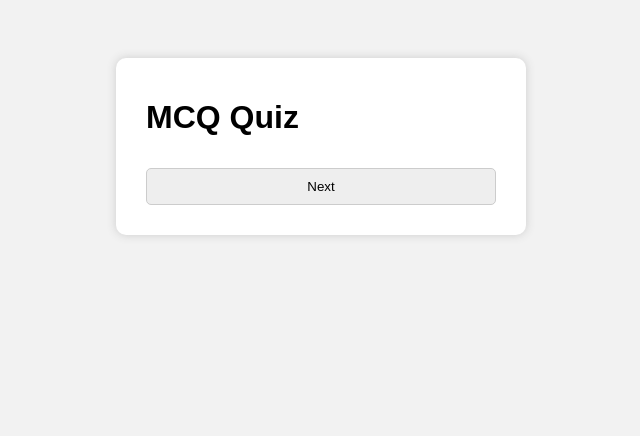
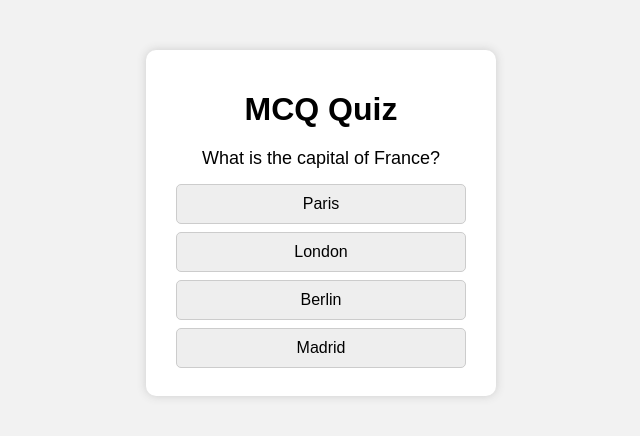
Before and after one commit to Harsha-kp/mcq-test, a plain HTML site: page index.html in a window 1280 px wide. Shown: the whole page, without its empty margins (319-959 px from the left). Drawn offline with Linux system fonts and the light colour scheme.

Commit message:
Update index.html

```diff
--- a/index.html
+++ b/index.html
@@ -2,38 +2,219 @@
 <html lang="en">
 <head>
   <meta charset="UTF-8" />
-  <meta name="viewport" content="width=device-width, initial-scale=1.0"/>
+  <meta name="viewport" content="width=device-width, initial-scale=1" />
   <title>MCQ Quiz</title>
 
-  <!-- Link to external CSS for styling -->
-  <link rel="stylesheet" href="style.css" />
+  <style>
+    body {
+      font-family: Arial, sans-serif;
+      background: #f2f2f2;
+      display: flex;
+      justify-content: center;
+      padding: 50px;
+      margin: 0;
+    }
+    .container {
+      background: white;
+      padding: 20px 30px;
+      border-radius: 10px;
+      box-shadow: 0 0 10px #ccc;
+      width: 350px;
+      box-sizing: border-box;
+      text-align: center;
+    }
+    h1 {
+      margin-bottom: 20px;
+    }
+    #question {
+      font-size: 18px;
+      margin-bottom: 15px;
+    }
+    #options button {
+      display: block;
+      width: 100%;
+      padding: 10px;
+      margin: 8px 0;
+      font-size: 16px;
+      cursor: pointer;
+      background-color: #eee;
+      border: 1px solid #ccc;
+      border-radius: 5px;
+      transition: background-color 0.3s;
+    }
+    #options button:hover:not(:disabled) {
+      background-color: #ddd;
+    }
+    #options button.correct {
+      background-color: lightgreen !important;
+      border-color: green !important;
+      color: #000;
+    }
+    #options button.wrong {
+      background-color: tomato !important;
+      border-color: darkred !important;
+      color: #000;
+    }
+    #next-btn {
+      margin-top: 20px;
+      padding: 12px;
+      font-size: 16px;
+      border-radius: 5px;
+      border: none;
+      background-color: #4285f4;
+      color: white;
+      cursor: pointer;
+      display: none; /* hidden initially */
+      width: 100%;
+    }
+    #next-btn:hover {
+      background-color: #357ae8;
+    }
+    #result-box {
+      display: none;
+    }
+    #score {
+      font-size: 20px;
+      font-weight: bold;
+      margin-top: 10px;
+    }
+  </style>
 </head>
 <body>
+
   <div class="container">
-    <!-- Quiz heading -->
     <h1>MCQ Quiz</h1>
 
-    <!-- Quiz content box -->
     <div id="quiz-box">
-      <!-- Question text will be injected here -->
       <p id="question"></p>
-
-      <!-- Answer options will be dynamically created here -->
       <div id="options"></div>
-
-      <!-- Button to proceed to the next question -->
       <button id="next-btn" onclick="nextQuestion()">Next</button>
     </div>
 
-    <!-- Result section (hidden initially) -->
-    <div id="result-box" style="display: none;">
+    <div id="result-box">
       <h2>Quiz Completed!</h2>
-      <!-- Final score will be displayed here -->
       <p id="score"></p>
     </div>
   </div>
 
-  <!-- Link to external JavaScript for quiz logic -->
-  <script src="script.js"></script>
+  <script>
+    // Quiz questions array
+    const questions = [
+      {
+        question: "What is the capital of France?",
+        options: ["Paris", "London", "Berlin", "Madrid"],
+        answer: "Paris"
+      },
+      {
+        question: "Which is the smallest prime number?",
+        options: ["0", "1", "2", "3"],
+        answer: "2"
+      },
+      {
+        question: "What is the result of 3 * 4?",
+        options: ["7", "12", "14", "24"],
+        answer: "12"
+      },
+      {
+        question: "Which planet is known as the Red Planet?",
+        options: ["Earth", "Mars", "Jupiter", "Saturn"],
+        answer: "Mars"
+      },
+      {
+        question: "What is the square root of 25?",
+        options: ["3", "5", "7", "9"],
+        answer: "5"
+      },
+      {
+        question: "Who wrote 'Hamlet'?",
+        options: ["Charles Dickens", "William Shakespeare", "J.K. Rowling", "Leo Tolstoy"],
+        answer: "William Shakespeare"
+      },
+      {
+        question: "Which gas do plants absorb from the air?",
+        options: ["Oxygen", "Hydrogen", "Carbon Dioxide", "Nitrogen"],
+        answer: "Carbon Dioxide"
+      },
+      {
+        question: "What is H2O?",
+        options: ["Oxygen", "Hydrogen", "Water", "Salt"],
+        answer: "Water"
+      },
+      {
+        question: "Which continent is India in?",
+        options: ["Europe", "Asia", "Africa", "Australia"],
+        answer: "Asia"
+      },
+      {
+        question: "What color do you get when you mix red and white?",
+        options: ["Pink", "Purple", "Blue", "Brown"],
+        answer: "Pink"
+      }
+    ];
+
+    let currentQuestion = 0;
+    let score = 0;
+
+    // Load current question and options
+    function loadQuestion() {
+      // Hide next button initially
+      document.getElementById("next-btn").style.display = "none";
+
+      // Clear previous options
+      const optionsDiv = document.getElementById("options");
+      optionsDiv.innerHTML = "";
+
+      // Load question text
+      const currentQ = questions[currentQuestion];
+      document.getElementById("question").innerText = currentQ.question;
+
+      // Create buttons for each option
+      currentQ.options.forEach(option => {
+        const btn = document.createElement("button");
+        btn.className = "option";
+        btn.innerText = option;
+        btn.onclick = () => checkAnswer(btn, currentQ.answer);
+        optionsDiv.appendChild(btn);
+      });
+    }
+
+    // Check answer and mark correct/incorrect
+    function checkAnswer(selectedBtn, correctAnswer) {
+      // Disable all option buttons after selection
+      const allOptions = document.querySelectorAll("#options button");
+      allOptions.forEach(btn => btn.disabled = true);
+
+      if (selectedBtn.innerText === correctAnswer) {
+        selectedBtn.classList.add("correct");
+        score++;
+      } else {
+        selectedBtn.classList.add("wrong");
+        // Highlight the correct answer
+        allOptions.forEach(btn => {
+          if (btn.innerText === correctAnswer) btn.classList.add("correct");
+        });
+      }
+
+      // Show the Next button to move forward
+      document.getElementById("next-btn").style.display = "block";
+    }
+
+    // Move to next question or show results
+    function nextQuestion() {
+      currentQuestion++;
+      if (currentQuestion < questions.length) {
+        loadQuestion();
+      } else {
+        // Hide quiz box and show results
+        document.getElementById("quiz-box").style.display = "none";
+        document.getElementById("result-box").style.display = "block";
+        document.getElementById("score").innerText = `You scored ${score} out of ${questions.length}`;
+      }
+    }
+
+    // Start quiz by loading the first question when page loads
+    window.onload = loadQuestion;
+  </script>
+
 </body>
 </html>
```
